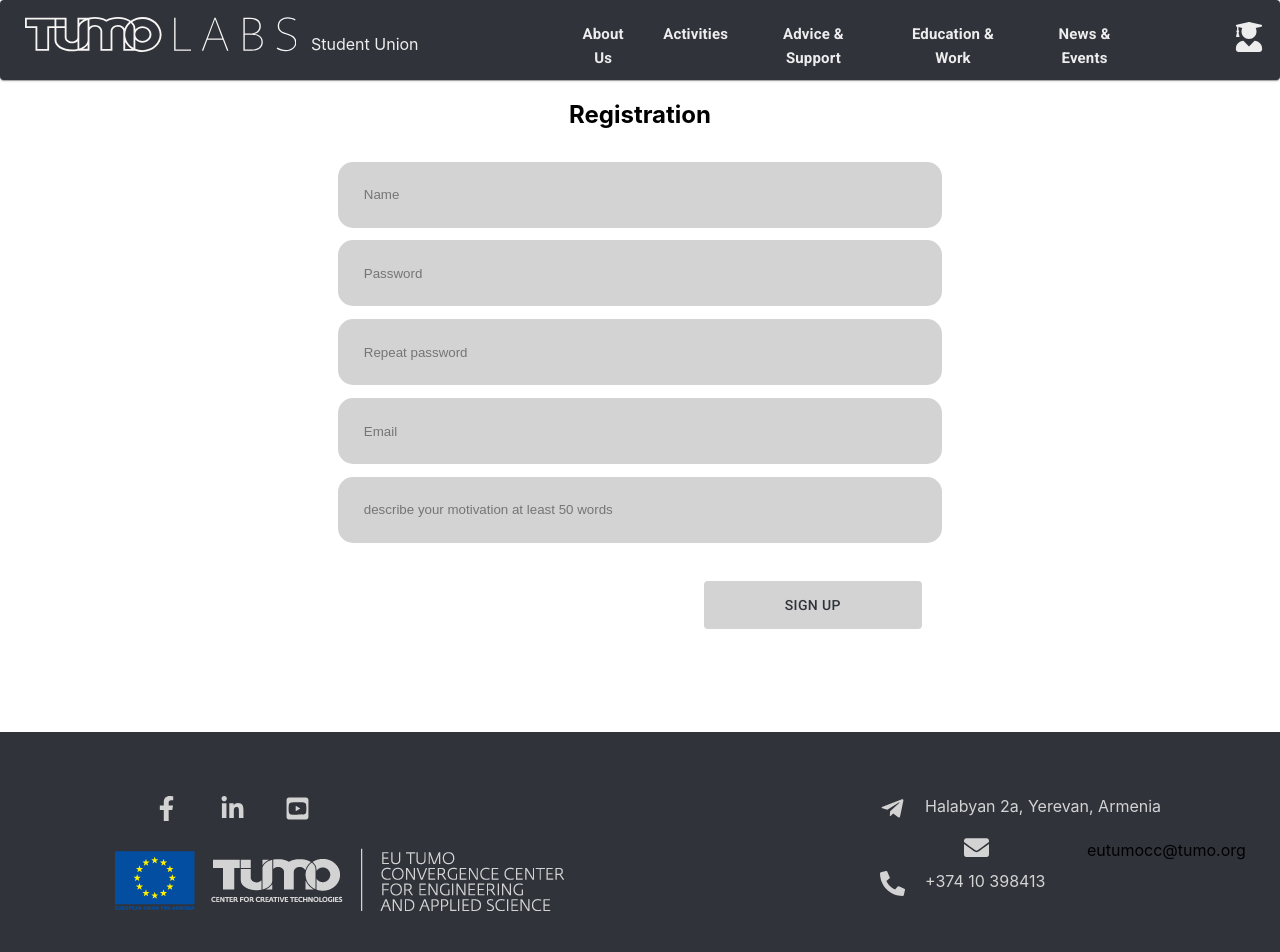
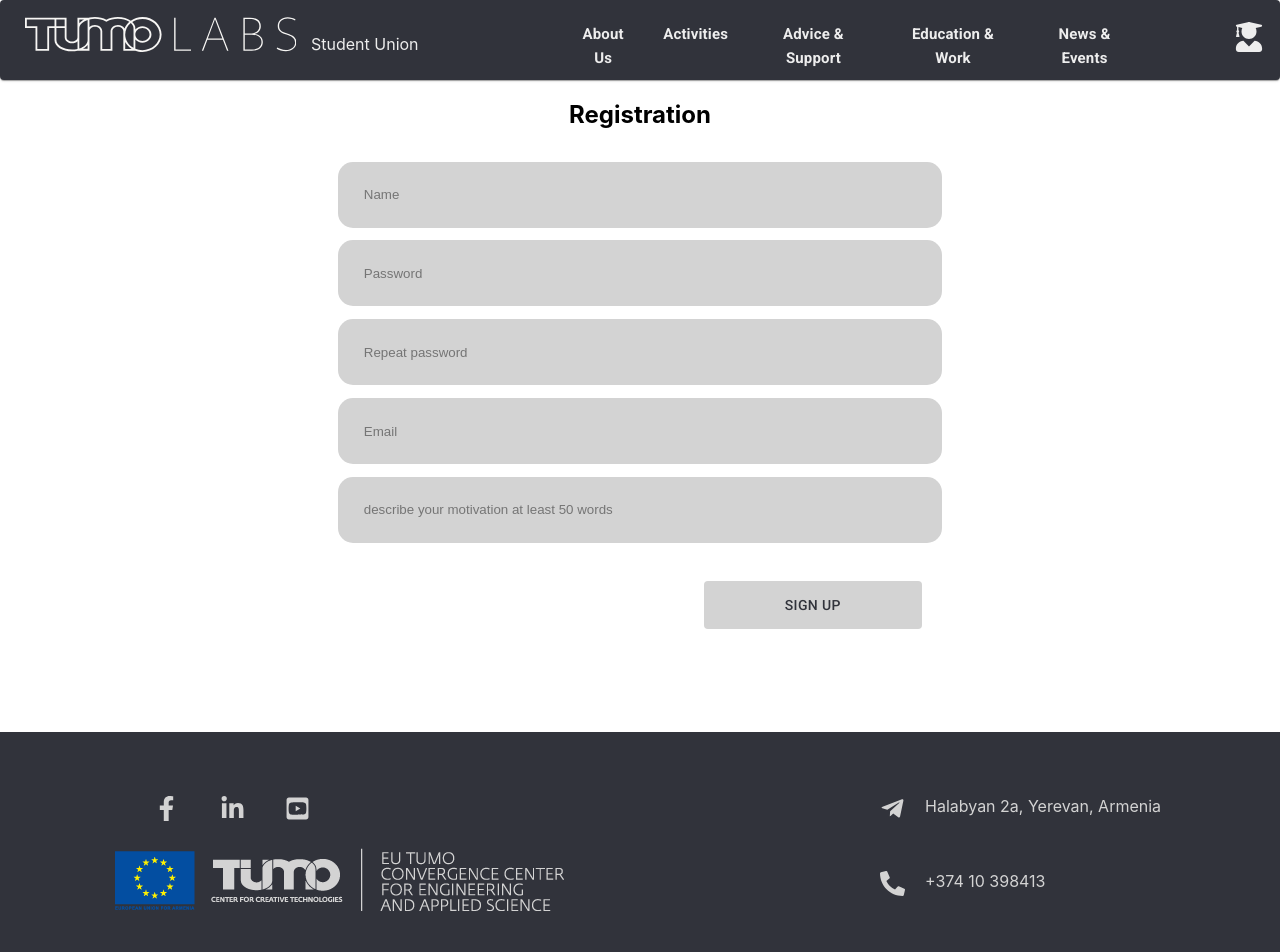
Before and after one commit to LuizaAv/student_union_tumolabs, a React (Create React App) app: page /regpage in a window 1280 px wide. Shown: the top 952 px of the page. Built offline with nearby package versions, Linux system fonts and the light colour scheme.

Commit message:
new changes

```diff
--- a/src/components/footer/footer.css
+++ b/src/components/footer/footer.css
@@ -77,4 +77,5 @@
 
 .footerItems{
     margin-left: 5%;
+    color: #D3D3D3;
 }
--- a/src/components/footer/footer.js
+++ b/src/components/footer/footer.js
@@ -42,12 +42,8 @@ export default function Footer(){
                     <FaTelegramPlane color="#D3D3D3" size={25}/>
                     <span className="footerItems"> Halabyan 2a, Yerevan, Armenia</span>
                 </div>
-                <div className="emailContainer">
-                    <FaEnvelope color="#D3D3D3" size={25}/>
-                    <span className="footerItems"> eutumocc@tumo.org</span>
-                </div>
                 <div className="phoneNumberContainer">
-                    <FaPhoneAlt color="#D3D3D3" size={25}/>
+                    <FaPhoneAlt color="#D3D3D3" size={25} />
                     <span className="footerItems"> +374 10 398413</span>
                 </div>
             </div>
--- a/src/components/registrationpage/regpage.js
+++ b/src/components/registrationpage/regpage.js
@@ -19,6 +19,8 @@ export default function Regpage(){
 
     const localSignUp=localStorage.getItem("signUp")
 
+    const localMotivation = localStorage.getItem("motivationText")
+
     const [showHome,setShowHome]=useState(false)
 
     useEffect(()=>{
@@ -28,11 +30,20 @@ export default function Regpage(){
        })
 
     const handleClick=()=>{
+        if(password.current.value.length < 8 || repeatpassword.current.value.length < 8 ){
+            alert("Password can't be less than 8 characters")
+        }
+
+        if(localMotivation.length > 50){
+            alert("The field can't exceed 50 letters")
+        }
+
         if((repeatpassword.current.value === "") && (password.current.value === "")
         && (email.current.value === "") && (name.current.value === "")) {
             alert("All fields must be filled")
             window.current.reload()
         }
+
         if(!(password.current.value===repeatpassword.current.value)){
             alert("Passwords don't match")
             window.current.reload()
```
